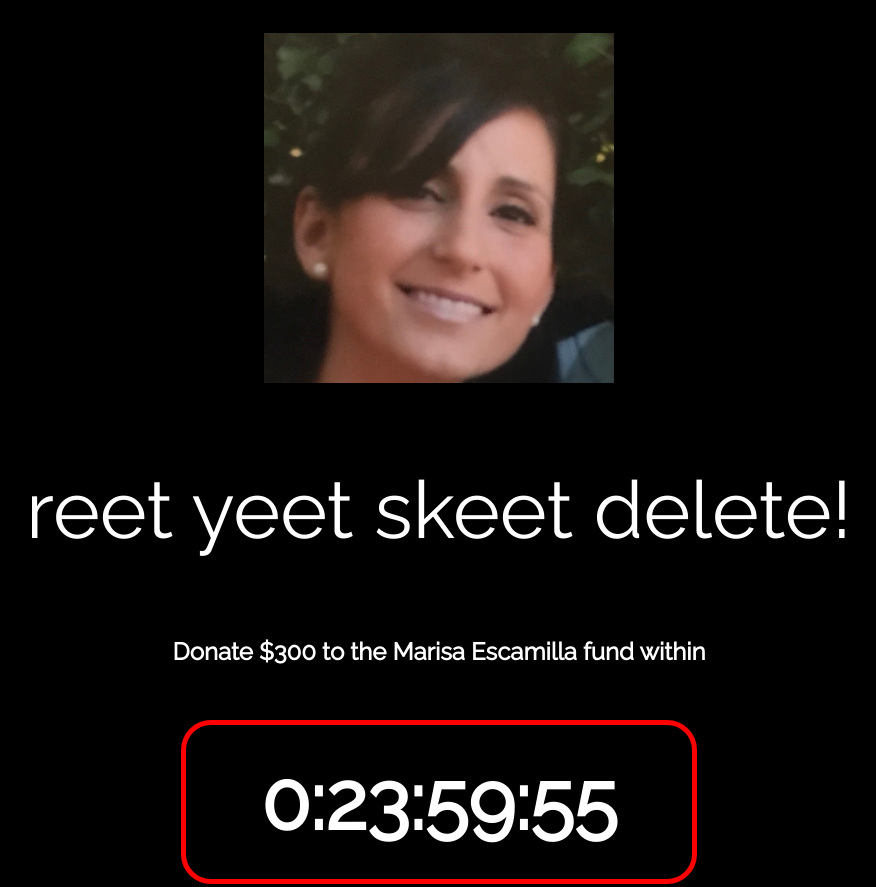
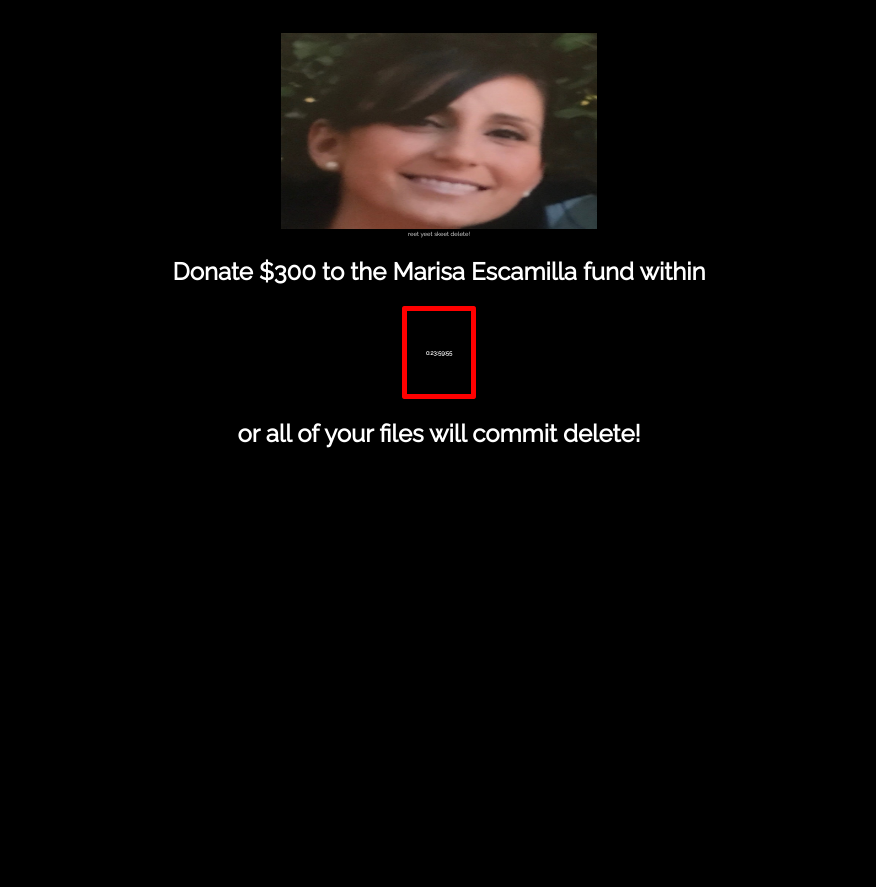
Before and after one commit to CST-100/rydergibson.github.io, a plain HTML site: page wanateach/index.html in a window 1280 px wide. Shown: the top 887 px of the page, without its empty margins (201-1077 px from the left). After the commit the page ends 800 px from the top, so only its background shows below. Drawn offline with Linux system fonts and the light colour scheme.

Commit message:
Update main.css

```diff
--- a/wanateach/main.css
+++ b/wanateach/main.css
@@ -8,19 +8,19 @@ body {
 }
 
 .logo {
-   width: 350px;
-   height: 350px;
+   width: 25%;
+   height: 25%;
    margin-top: 2%;
 }
 
 .header {
-   font-size: 80px;
+   font-size: 10%;
    color: white;
-   border-radius: 30px;
+   border-radius: 3%;
    border: 5px solid red;
-   width: 40%;
-   padding-top: 30px;
-   padding-bottom: 30px;
+   width: 5%;
+   padding-top: 3%;
+   padding-bottom: 3%;
 }
 
 .info {
@@ -28,19 +28,19 @@ body {
 }
 
 .alert {
-   font-size: 80px;
+   font-size: 5%;
    color: white;
 }
 
 .subl {
    float: left;
-   font-size: 40px;
+   font-size: 5%;
    color: white;
 }
 
 .subr {
    float: right;
-   font-size: 40px;
+   font-size: 5%;
    color: white;
 }
 
```
